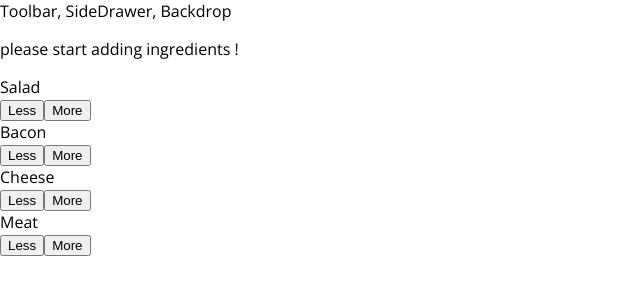
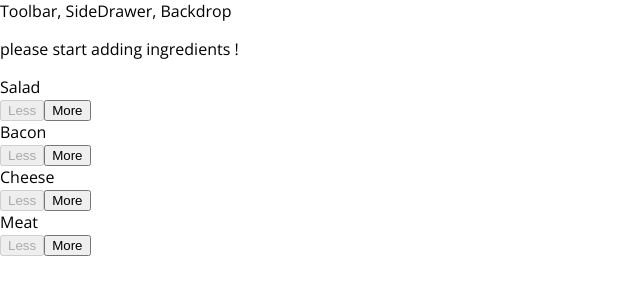
Before and after one commit to 3abdawy/burger-builder, a React app: page / in a window 1280 px wide. Shown: the top 300 px of the page, without its empty margins (0-640 px from the left). Built offline with nearby package versions, Linux system fonts and the light colour scheme.

Commit message:
'Disbale-Enable-button'

```diff
--- a/src/components/Burger/BuildControls/BuildControl/BuildControl.js
+++ b/src/components/Burger/BuildControls/BuildControl/BuildControl.js
@@ -1,11 +1,19 @@
 import React from "react";
-import classes from './BuildControl.css';
+import classes from "./BuildControl.css";
 
 const buildControl = props => (
-  <div className ={classes.BuildControl}>
+  <div className={classes.BuildControl}>
     <div className={classes.Label}>{props.label}</div>
-    <button className={classes.Less} onClick={props.removed}>Less</button>
-    <button className={classes.More} onClick={props.added}>More</button>
+    <button
+      className={classes.Less}
+      onClick={props.removed}
+      disabled={props.disabled}
+    >
+      Less
+    </button>
+    <button className={classes.More} onClick={props.added}>
+      More
+    </button>
   </div>
 );
 
--- a/src/components/Burger/BuildControls/BuildControls.js
+++ b/src/components/Burger/BuildControls/BuildControls.js
@@ -16,7 +16,8 @@
         key={ctrl.label}
         label={ctrl.label}
         added={() => props.ingredientAdded(ctrl.type)}
-        removed = {()=> props.ingredientRemoved(ctrl.type)}
+        removed={() => props.ingredientRemoved(ctrl.type)}
+        disabled={props.disabled[ctrl.type]}
       />
     ))}
   </div>
--- a/src/containers/BurgerBuilder/BurgerBuilder.js
+++ b/src/containers/BurgerBuilder/BurgerBuilder.js
@@ -41,6 +41,9 @@
 
   removeIngredientHandler = type => {
     const oldCount = this.state.ingredients[type];
+    if (oldCount <= 0) {
+      return;
+    }
     const updatedCount = oldCount - 1;
     const updatedIngredients = {
       ...this.state.ingredients
@@ -53,12 +56,21 @@
   };
 
   render() {
+    const disabledInfo = {
+      ...this.state.ingredients
+    };
+
+    for (let key in disabledInfo) {
+      disabledInfo[key] = disabledInfo[key] <= 0;
+    }
+
     return (
       <Aux>
         <Burger ingredients={this.state.ingredients} />
         <BuildControls
           ingredientAdded={this.addIngredientHandler}
           ingredientRemoved={this.removeIngredientHandler}
+          disabled={disabledInfo}
         />
       </Aux>
     );
```
